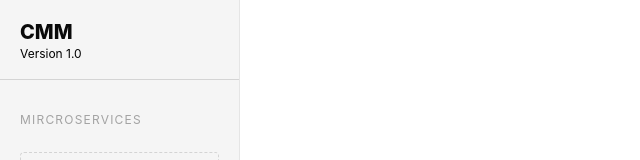
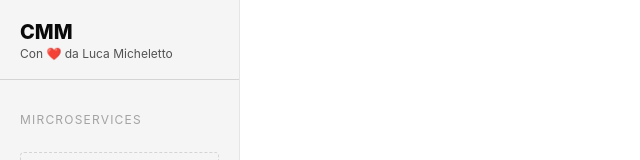
Before and after one commit to michelettoluca/cmm, a React (Vite) app: page / in a window 1280 px wide. Shown: the top 160 px of the page, without its empty margins (0-640 px from the left). Built offline with nearby package versions, Linux system fonts and the light colour scheme.

Commit message:
Credits per il meme 😎

```diff
--- a/src/App.tsx
+++ b/src/App.tsx
@@ -63,7 +63,9 @@ function App() {
 			<div className="flex flex-col flex-shrink-0 w-60 bg-neutral-100 border-r border-r-neutral-200">
 				<div className="flex flex-col h-20 border-b border-b-neutral-300 px-5 justify-center shrink-0">
 					<span className="text-xl font-extrabold text-neutral-950">CMM</span>
-					<span className="text-xs">Version 1.0</span>
+					<span className="text-xs text-neutral-600">
+						Con ❤️ da Luca Micheletto
+					</span>
 				</div>
 				<div className="flex flex-col flex-grow px-5 py-8 gap-2 overflow-auto">
 					<span className="uppercase text-xs text-neutral-400 tracking-widest">
--- a/src/components/MicroserviceDashboard.tsx
+++ b/src/components/MicroserviceDashboard.tsx
@@ -116,7 +116,7 @@ export default function MicroserviceDashboard({
 								</span>
 							) : (
 								<span className="italic text-neutral-400">
-									No folder selected
+									Nessuna cartella selezionata
 								</span>
 							)}
 						</div>
```
